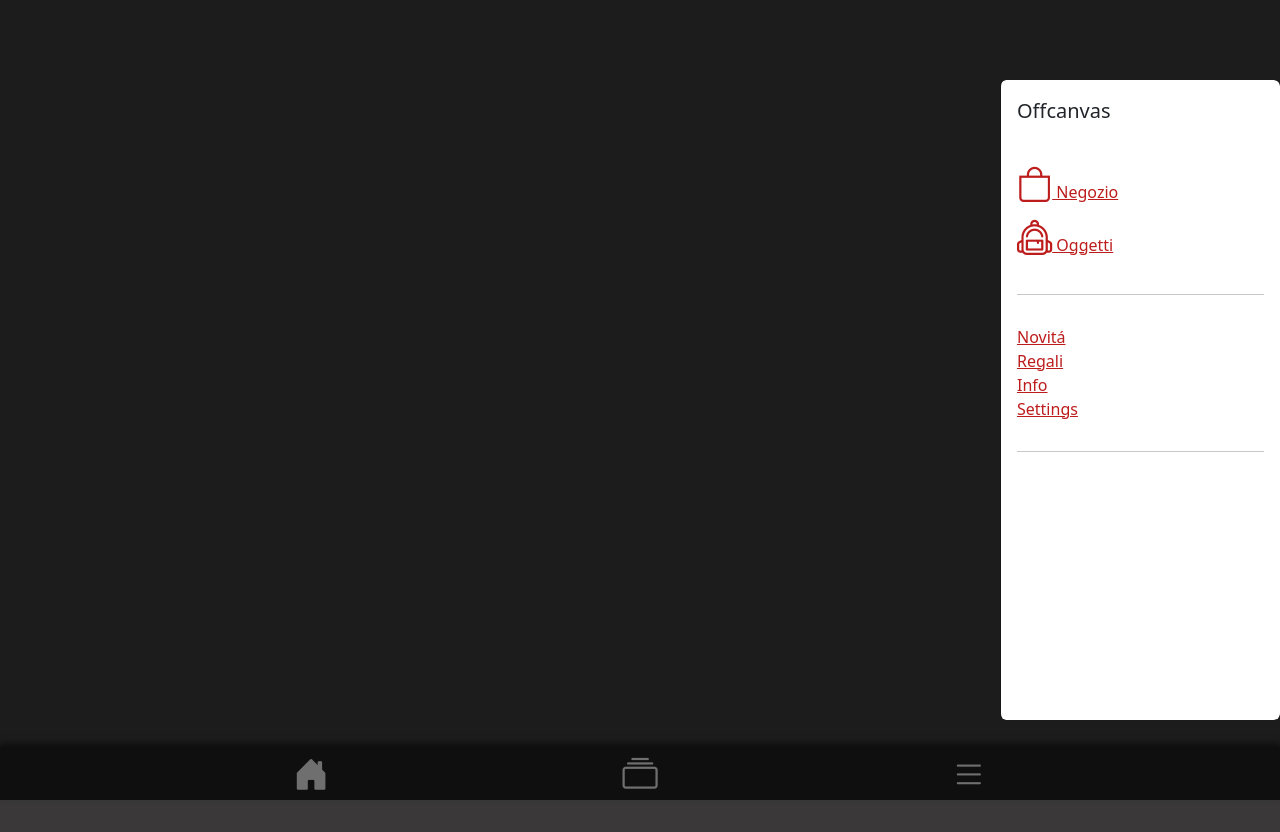
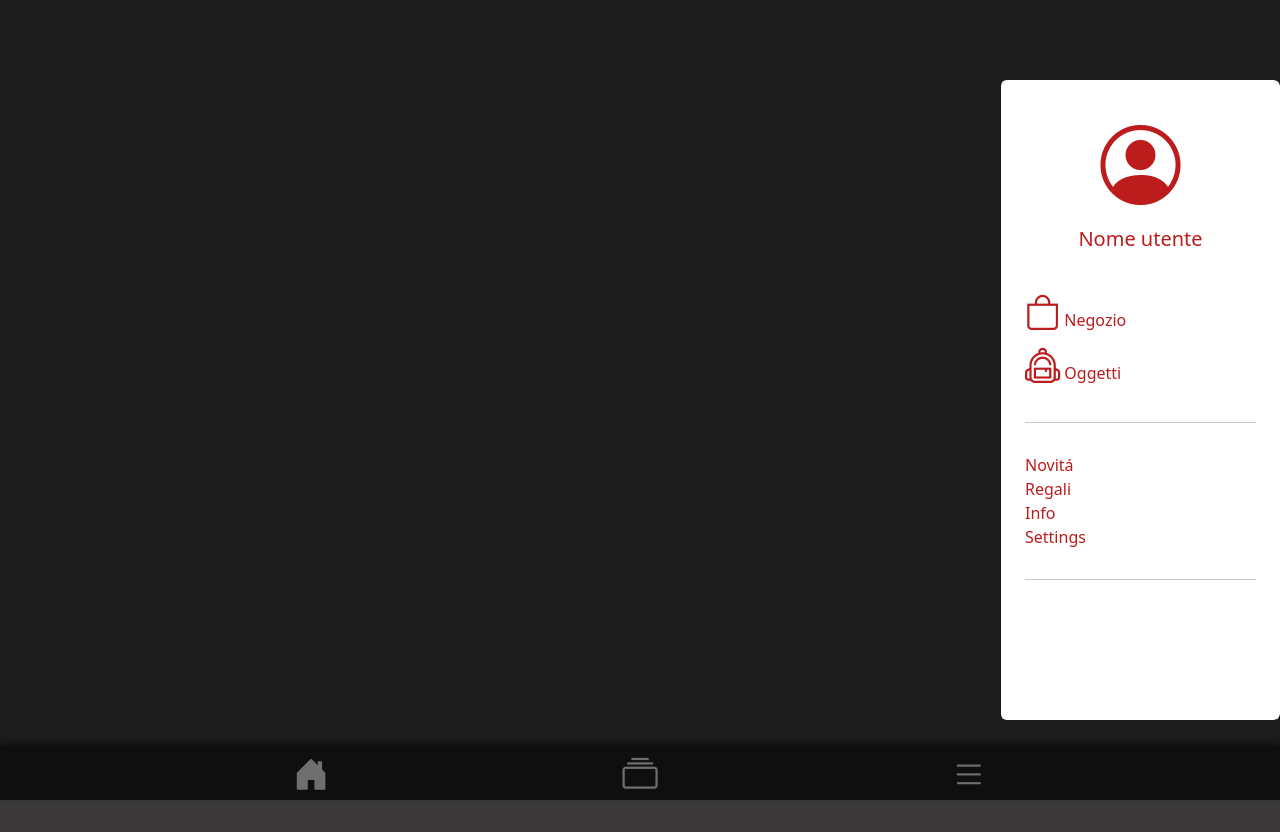
Before and after one commit to GabibboSatanista/marvelPWM, a website: page views/index.html in a window 1280 px wide. Both pictures are taken after a click on the button 968 px from the left and 773 px from the top of the page. Drawn offline with nearby package versions, Linux system fonts and the light colour scheme; files that its build step writes are made by us from their sources.

Commit message:
pippotto

```diff
--- a/assets/css/theme.css
+++ b/assets/css/theme.css
@@ -76,3 +76,7 @@ a:hover {
 .bi{
     font-size: 2.2rem;
 }
+
+.offcanvas a{
+    text-decoration: none;
+}
--- a/views/index.html
+++ b/views/index.html
@@ -26,13 +26,22 @@
         <div class="d-flex flex-row justify-content-evenly align-items-center nb">
             <a id="home" href="#"><i class="bi bi-house-door-fill"></i></a>
             <a id="collection" href="#"><i class="bi bi-collection"></i></a>
-            <a data-bs-toggle="offcanvas" href="#offcanvasExample" role="button" aria-controls="offcanvasExample" id="list" href="#"><i class="bi bi-list"></i></a>
+            <a data-bs-toggle="offcanvas" href="#offcanvasExample" role="button" aria-controls="offcanvasExample"
+                id="list" href="#"><i class="bi bi-list"></i></a>
         </div>
     </footer>
 
-    <div class="offcanvas offcanvas-end rounded" tabindex="-1" id="offcanvasExample" aria-labelledby="offcanvasExampleLabel" style="height: 80vh; top: 5rem; max-width: 35vh;">
-        <div class="offcanvas-header">
-          <h5 class="offcanvas-title" id="offcanvasExampleLabel">Offcanvas</h5>
+    <div class="offcanvas offcanvas-end rounded px-2" tabindex="-1" id="offcanvasExample"
+        aria-labelledby="offcanvasExampleLabel" style="height: 80vh; top: 5rem; max-width: 35vh;">
+        <div class="offcanvas-header justify-content-center mt-2 w-100">
+            <h5 class="offcanvas-title" id="offcanvasExampleLabel">
+                <a href="#">
+                    <!--<div style="width: 100px; height: 100px; background-color: black; border-radius: 50%;"></div>-->
+                    <div class="d-flex justify-content-center"><i class="bi bi-person-circle"
+                            style="font-size: 5rem;"></i></div>
+                    <span id="offcanvas_username">Nome utente</span>
+                </a>
+            </h5>
             <!-- <button type="button" class="btn-close" data-bs-dismiss="offcanvas" aria-label="Close"></button> -->
         </div>
         <div class="offcanvas-body d-flex flex-column">
```
Lines whose indentation alone changed are shown as unchanged.
